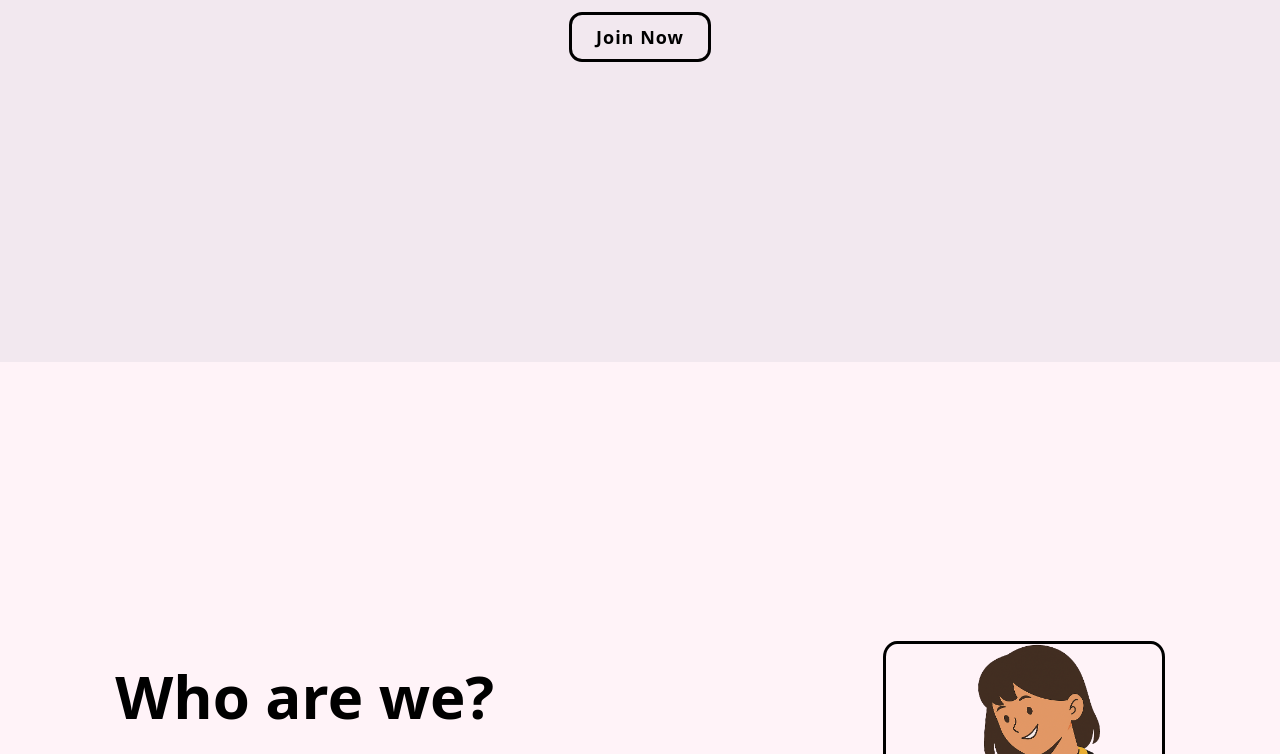
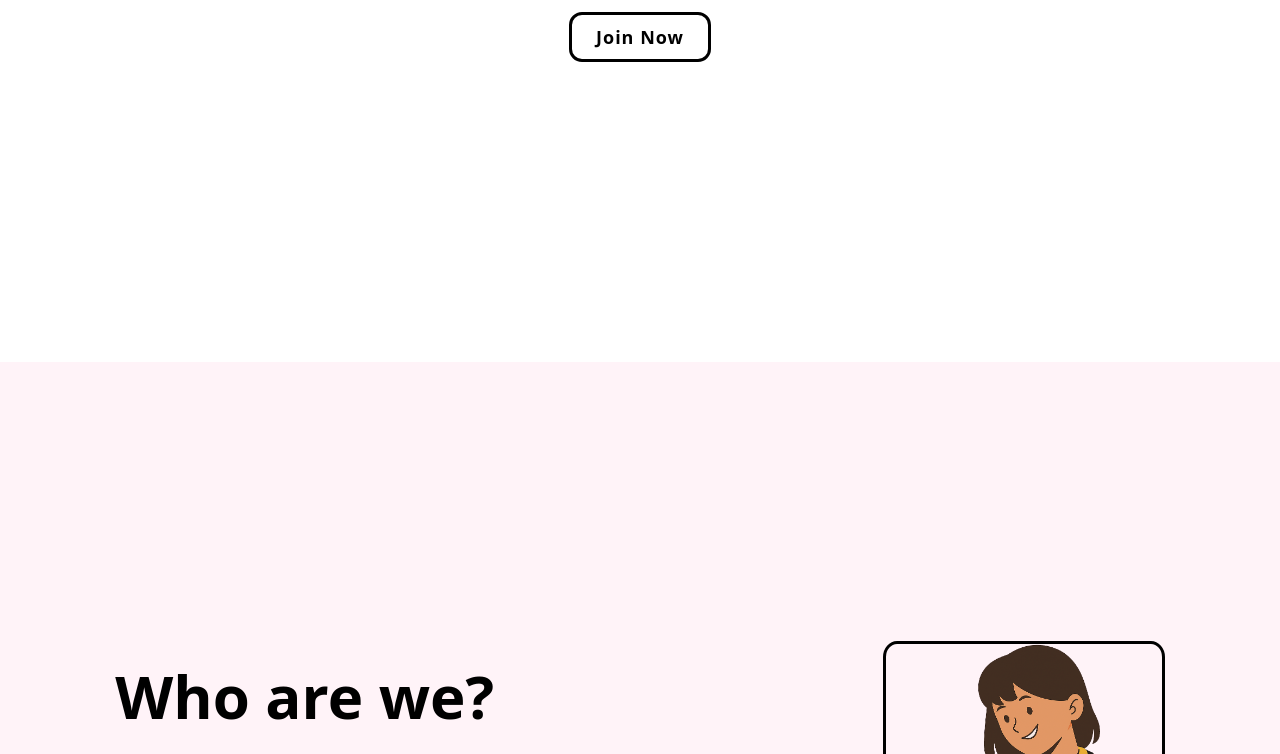
Before and after one commit to lurnzo/landing-page, a plain HTML site: page index.html in a window 1280 px wide. Shown: the part 438-1192 px from the top of the page. Drawn offline with nearby package versions, Linux system fonts and the light colour scheme.

Commit message:
changed_bg_color

```diff
--- a/styles.css
+++ b/styles.css
@@ -10,7 +10,7 @@
 }
 
 :root {
-    --bg-color: #f2e8ef;
+    --bg-color: #fff;
     --snd-bg-color: #fff3f8;
     --lurnzo-yellow: #EDF28A;
     --text-color: #000;
```
